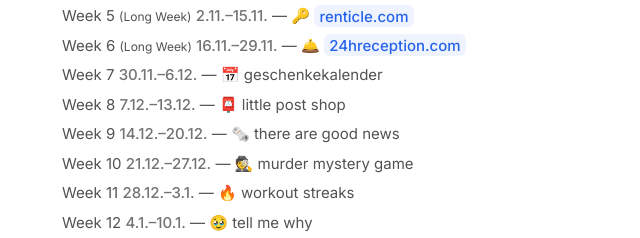
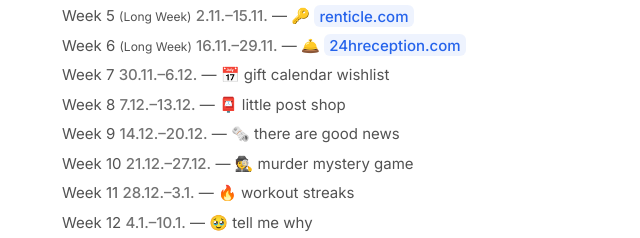
Before and after one commit to luisrieke/luisrieke.com, a plain HTML site: page 12-startups-in-12-weeks.html in a window 1280 px wide. Shown: the part 417-655 px from the top of the page, 298-938 px from the left. Drawn offline with Linux system fonts and the light colour scheme.

Commit message:
Translate geschenkekalender entry to English
Co-authored-by: Luis Rieke <luisrieke@users.noreply.github.com>

```diff
--- a/12-startups-in-12-weeks.html
+++ b/12-startups-in-12-weeks.html
@@ -61,7 +61,7 @@
           <li>Week 4 <span class="long-week">(Long Week)</span> <u>19.10.–1.11.</u> — 🌊 <span class="highlight"><a href="https://cosurfing.app/" target="_blank" rel="noopener noreferrer">cosurfing.app</a></span></li>
           <li>Week 5 <span class="long-week">(Long Week)</span> <u>2.11.–15.11.</u> — 🔑 <span class="highlight"><a href="https://renticle.com/" target="_blank" rel="noopener noreferrer">renticle.com</a></span></li>
           <li>Week 6 <span class="long-week">(Long Week)</span> <u>16.11.–29.11.</u> — 🛎️ <span class="highlight"><a href="https://24hreception.com/" target="_blank" rel="noopener noreferrer">24hreception.com</a></span></li>
-          <li>Week 7 <u>30.11.–6.12.</u> — 📅 geschenkekalender</li>
+          <li>Week 7 <u>30.11.–6.12.</u> — 📅 gift calendar wishlist</li>
           <li>Week 8 <u>7.12.–13.12.</u> — 📮 little post shop</li>
           <li>Week 9 <u>14.12.–20.12.</u> — 🗞️ there are good news</li>
           <li>Week 10 <u>21.12.–27.12.</u> — 🕵️ murder mystery game</li>
```
